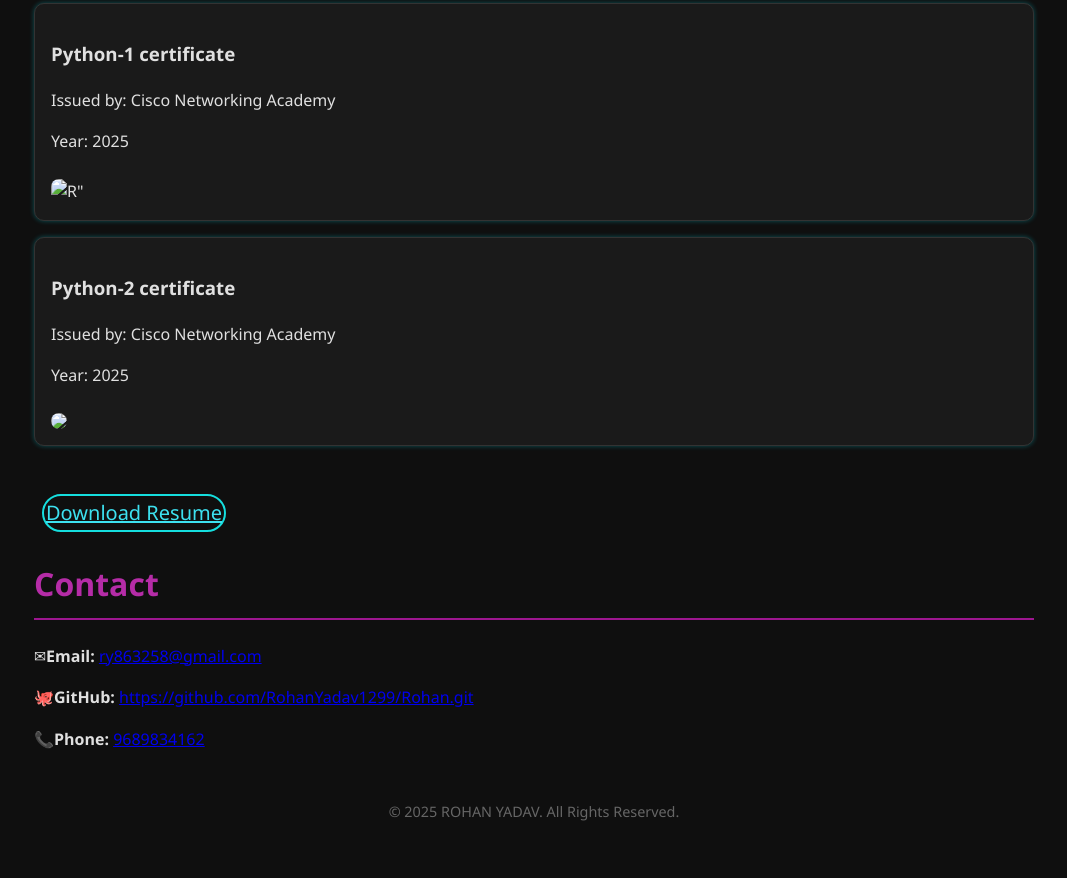
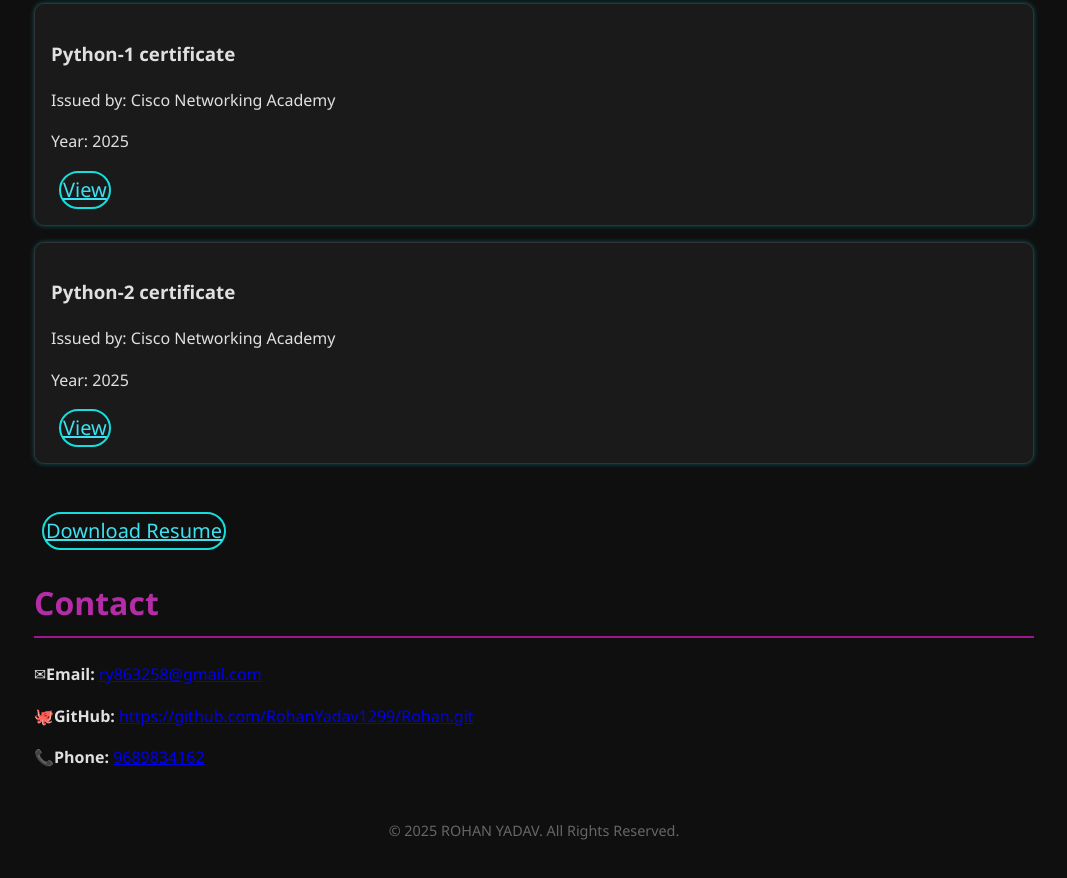
Before and after one commit to RohanYadav1299/Rohan, a plain HTML site: page index.html in a window 1280 px wide. Shown: the part 1674-2552 px from the top of the page, without its empty margins (106-1173 px from the left). Drawn offline with Linux system fonts and the light colour scheme.

Commit message:
Update index.html

```diff
--- a/index.html
+++ b/index.html
@@ -82,13 +82,13 @@
           <h3>Python-1 certificate </h3>
           <p>Issued by: Cisco Networking Academy</p>
           <p>Year: 2025</p>
-          <img src="" alt=R" class="cert-image">
+          <a href="https://drive.google.com/file/d/1ry5j7k8sJYyQdV-DojsOe1oRKM_nSrZe/view?usp=sharing" class="download-btn">View</a>
         </div>
         <div class="certification">
           <h3>Python-2 certificate</h3>
           <p>Issued by: Cisco Networking Academy</p>
           <p>Year: 2025</p>
-          <img src= alt="Embedded Systems & IoT Certificate" class="cert-image">
+          <a href="https://drive.google.com/file/d/1ry5j7k8sJYyQdV-DojsOe1oRKM_nSrZe/view?usp=sharing" class="download-btn">View</a>
         </div>
       </div>
     </section>
```
